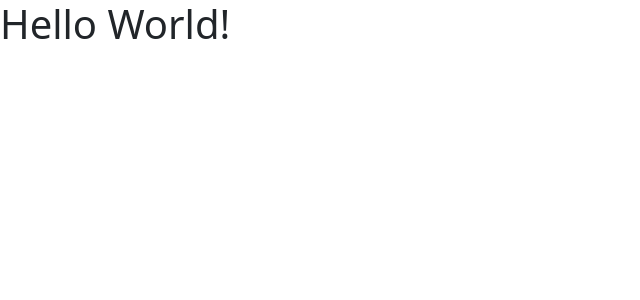
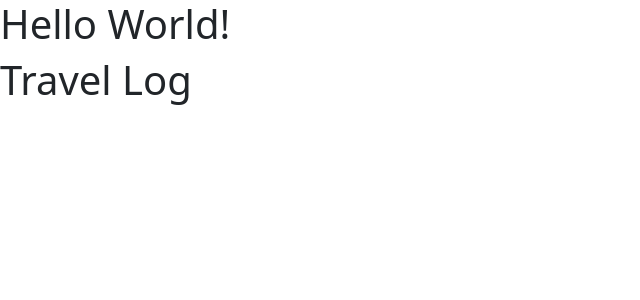
Before and after one commit to Jdrei01/travel-log-app, a React (Vite) app in the folder client/: page / in a window 1280 px wide. Shown: the top 300 px of the page, without its empty margins (0-640 px from the left). Built offline with nearby package versions, Linux system fonts and the light colour scheme.

Commit message:
Created Home.jsx file

```diff
--- a/client/src/main.jsx
+++ b/client/src/main.jsx
@@ -1,7 +1,7 @@
 import ReactDOM from 'react-dom/client'
 import { createBrowserRouter, RouterProvider } from 'react-router-dom'
 import 'bootstrap/dist/css/bootstrap.min.css'
-
+import Home from './pages/Home.jsx'
 import App from './App.jsx'
 
 const router = createBrowserRouter([
@@ -10,10 +10,10 @@ const router = createBrowserRouter([
     element: <App />,
     errorElement: <h1 className="display-2">Wrong page!</h1>,
     children: [
-      // {
-      //   index: true,
-      //   element: <SearchBooks />
-      // },
+      {
+        index: true,
+        element: <Home />
+      },
       // {
       //   path: '/saved',
       //   element: <SavedBooks />
--- /dev/null
+++ b/client/src/pages/Home.jsx
@@ -0,0 +1,9 @@
+function Home (props) {
+    return (
+      <div className="list-group">
+        <h1>Travel Log</h1>
+      </div>
+    );
+  }
+
+  export default Home;
```
